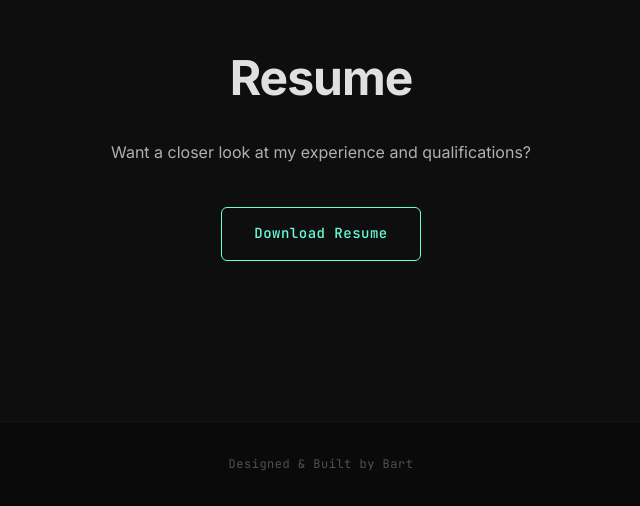
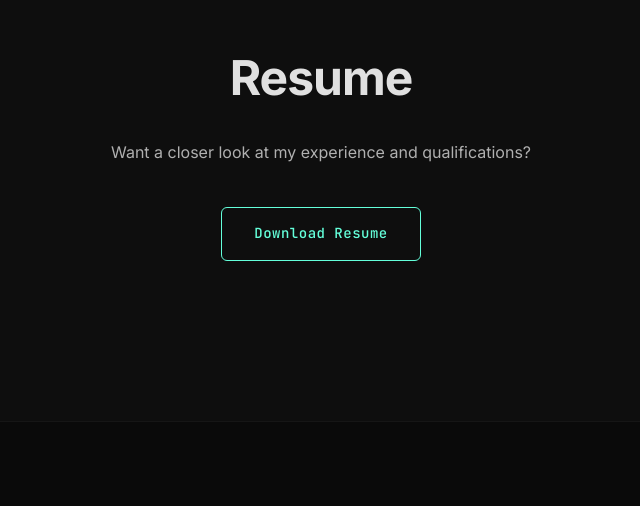
Before and after one commit to bart-sokolowski/Bart_Portfolio, a plain HTML site: page index.html in a window 1280 px wide. Shown: the part 5184-5690 px from the top of the page, 319-959 px from the left. Drawn offline with Linux system fonts and the light colour scheme.

Commit message:
Remove footer designer credit

```diff
--- a/index.html
+++ b/index.html
@@ -259,7 +259,6 @@
     <!-- Footer -->
     <footer class="footer">
         <div class="footer-content">
-            <p>Designed &amp; Built by Bart</p>
         </div>
     </footer>
 
```
